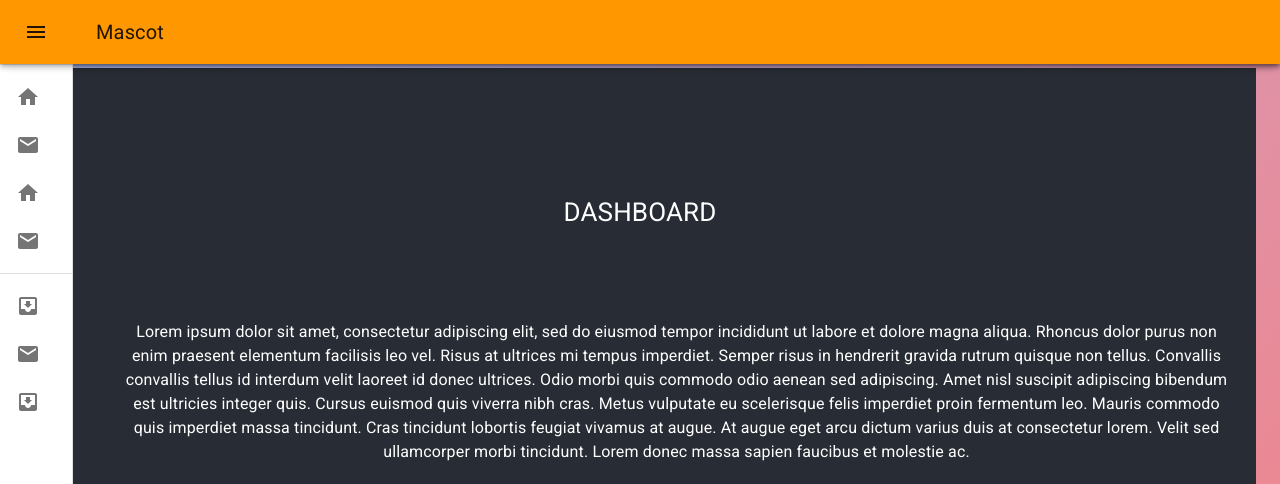
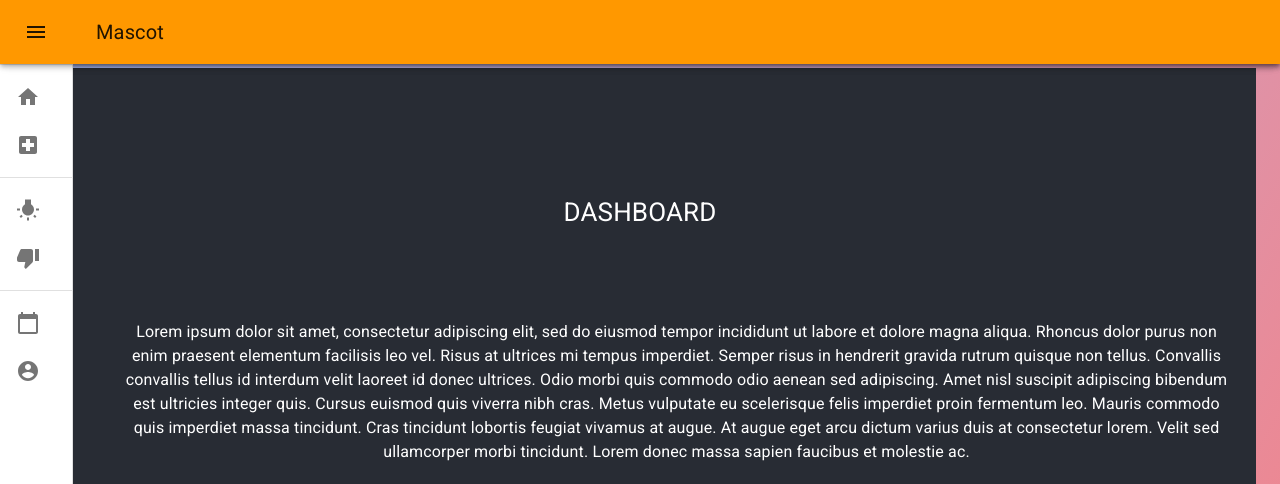
Before and after one commit to xeroxzen/victoria-falls-city-mascot, a React (Create React App) app: page / in a window 1280 px wide. Shown: the top 484 px of the page. Built offline with nearby package versions, Linux system fonts and the light colour scheme; no server answers; the database is empty.

Commit message:
added sidebar #awesome

```diff
--- a/src/components/SideBar.js
+++ b/src/components/SideBar.js
@@ -18,6 +18,11 @@ import ListItemText from "@material-ui/core/ListItemText";
 import InboxIcon from "@material-ui/icons/MoveToInbox";
 import MailIcon from "@material-ui/icons/Mail";
 import HomeIcon from "@material-ui/icons/Home";
+import LocalHospital from "@material-ui/icons/LocalHospital";
+import CalendarToday from "@material-ui/icons/CalendarToday";
+import AccountCircle from "@material-ui/icons/AccountCircle";
+import WbIncandescent from "@material-ui/icons/WbIncandescent";
+import ThumbDown from "@material-ui/icons/ThumbDown";
 
 const drawerWidth = 240;
 
@@ -146,15 +151,10 @@ export default function MiniDrawer() {
         </div>
         <Divider />
         <List>
-          {[
-            "Mascot Dashboard",
-            "Diagnosis Responses",
-            "Complaints",
-            "Responses",
-          ].map((text, index) => (
+          {["Mascot Dashboard", "Diagnosis Responses"].map((text, index) => (
             <ListItem button key={text}>
               <ListItemIcon>
-                {index % 2 === 0 ? <HomeIcon /> : <MailIcon />}
+                {index % 2 === 0 ? <HomeIcon /> : <LocalHospital />}
               </ListItemIcon>
               <ListItemText primary={text} />
             </ListItem>
@@ -162,10 +162,21 @@ export default function MiniDrawer() {
         </List>
         <Divider />
         <List>
-          {["All mail", "Trash", "Spam"].map((text, index) => (
+          {["Recommendations", "Complaints"].map((text, index) => (
             <ListItem button key={text}>
               <ListItemIcon>
-                {index % 2 === 0 ? <InboxIcon /> : <MailIcon />}
+                {index % 2 === 0 ? <WbIncandescent /> : <ThumbDown />}
+              </ListItemIcon>
+              <ListItemText primary={text} />
+            </ListItem>
+          ))}
+        </List>
+        <Divider />
+        <List>
+          {["Calendar", "Register/Login"].map((text, index) => (
+            <ListItem button key={text}>
+              <ListItemIcon>
+                {index % 2 === 0 ? <CalendarToday /> : <AccountCircle />}
               </ListItemIcon>
               <ListItemText primary={text} />
             </ListItem>
```
